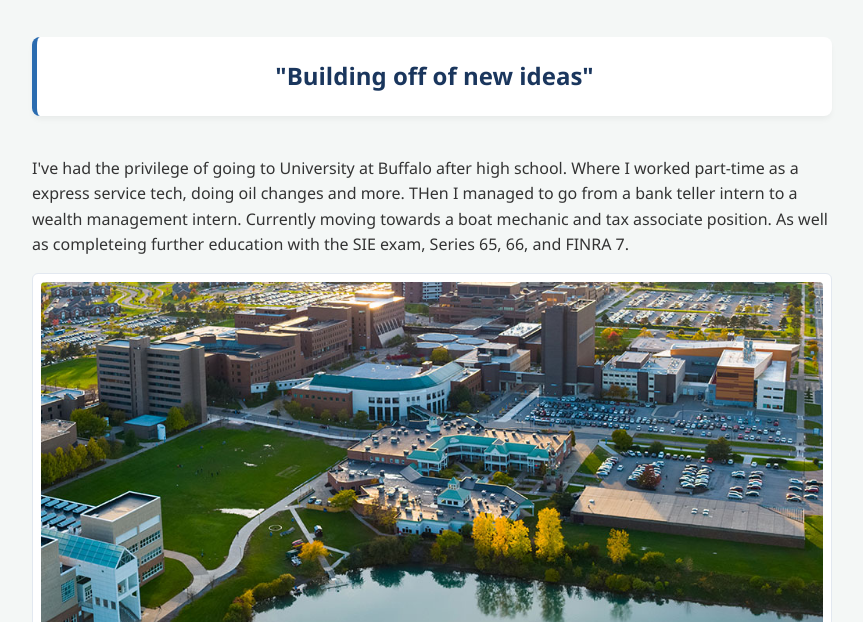
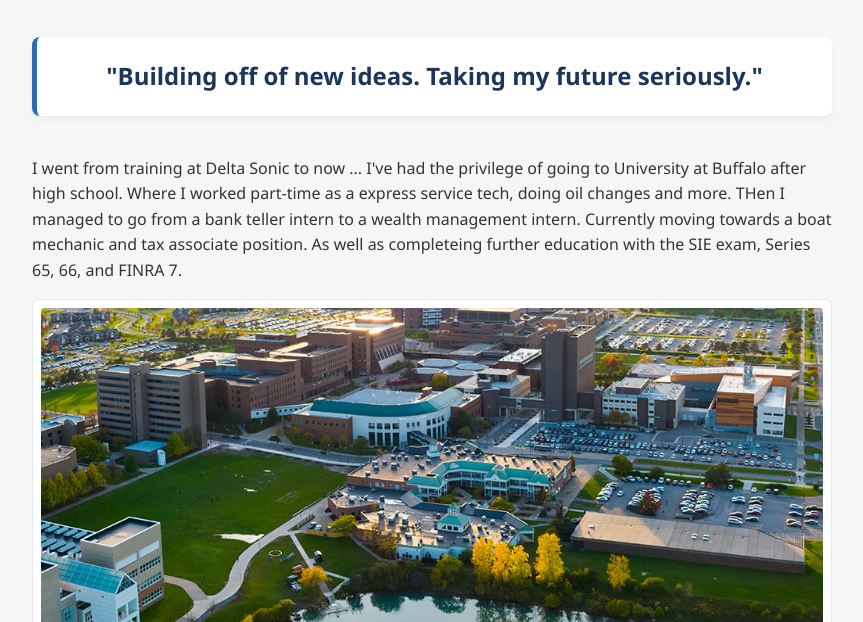
Before and after one commit to tresssoat999-arch/portfolio, a plain HTML site: page index.html in a window 1280 px wide. Shown: the part 178-800 px from the top of the page, without its empty margins (208-1071 px from the left). Drawn offline with Linux system fonts and the light colour scheme.

Commit message:
Update index.html

```diff
--- a/index.html
+++ b/index.html
@@ -105,10 +105,10 @@
 
     <!-- BRAND PHILOSOPHY QUOTE -->
     <div class="hero-quote">
-        "Building off of new ideas"
+        "Building off of new ideas. Taking my future seriously."
     </div>
 
-    <p>I've had the privilege of going to University at Buffalo after high school. Where I worked part-time as a express service tech, doing oil changes and more. THen I managed to go from a bank teller intern to a wealth management intern. Currently moving towards a boat mechanic and tax associate position. As well as completeing further education with the SIE exam, Series 65, 66, and FINRA 7.</p>
+    <p>I went from training at Delta Sonic to now ... I've had the privilege of going to University at Buffalo after high school. Where I worked part-time as a express service tech, doing oil changes and more. THen I managed to go from a bank teller intern to a wealth management intern. Currently moving towards a boat mechanic and tax associate position. As well as completeing further education with the SIE exam, Series 65, 66, and FINRA 7.</p>
 
     <!-- IMAGE 1: REAL ESTATE & REGIONAL FOCUS -->
     <div class="portfolio-img-container">
```
